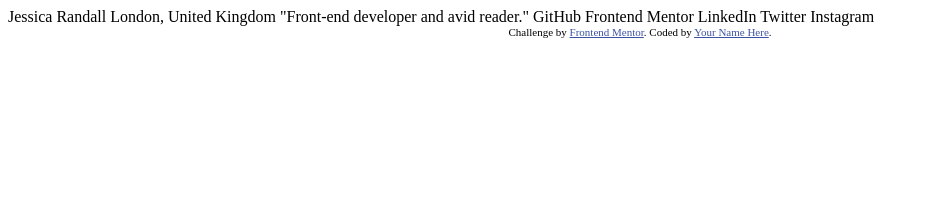
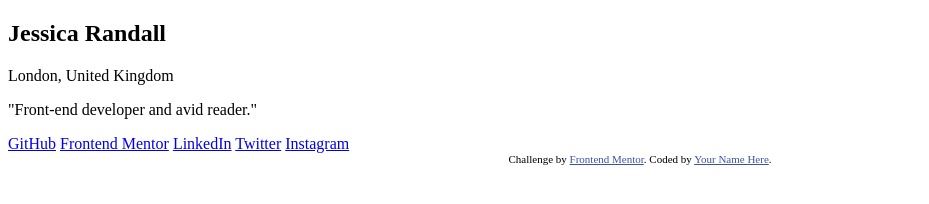
Before and after one commit to Taresta/Social-Links-Profile, a plain HTML site: page index.html in a window 1280 px wide. Shown: the whole page, without its empty margins (0-929 px from the left). Drawn offline with Linux system fonts and the light colour scheme.

Commit message:
Add the fundamental HTML

```diff
--- a/index.html
+++ b/index.html
@@ -15,20 +15,25 @@
   </style>
 </head>
 <body>
-
-  Jessica Randall
-  London, United Kingdom
-  "Front-end developer and avid reader."
-
-  GitHub
-  Frontend Mentor
-  LinkedIn
-  Twitter
-  Instagram
-
-  <div class="attribution">
-    Challenge by <a href="https://www.frontendmentor.io?ref=challenge" target="_blank">Frontend Mentor</a>.
-    Coded by <a href="#">Your Name Here</a>.
-  </div>
+  <main>
+    <section id="introduction">
+      <h1 id="profile-name">Jessica Randall</h1>
+      <p id="prfile-address">London, United Kingdom</p>
+      <p id="self-description">"Front-end developer and avid reader."</p>
+    </section>
+    <section id="social-links" aria-label="Social Links">
+      <a href="#" class="link GitHub">GitHub</a>
+      <a href="#" class="link Frontend Mentor">Frontend Mentor</a>
+      <a href="#" class="link Linkedln">LinkedIn</a>
+      <a href="#" class="link Twitter">Twitter</a>
+      <a href="#" class="link Instagram">Instagram</a>
+    </section>
+  </main>
+  <footer>
+    <div class="attribution">
+      Challenge by <a href="https://www.frontendmentor.io?ref=challenge" target="_blank">Frontend Mentor</a>.
+      Coded by <a href="#">Your Name Here</a>.
+    </div>
+  </footer>
 </body>
 </html>
```
